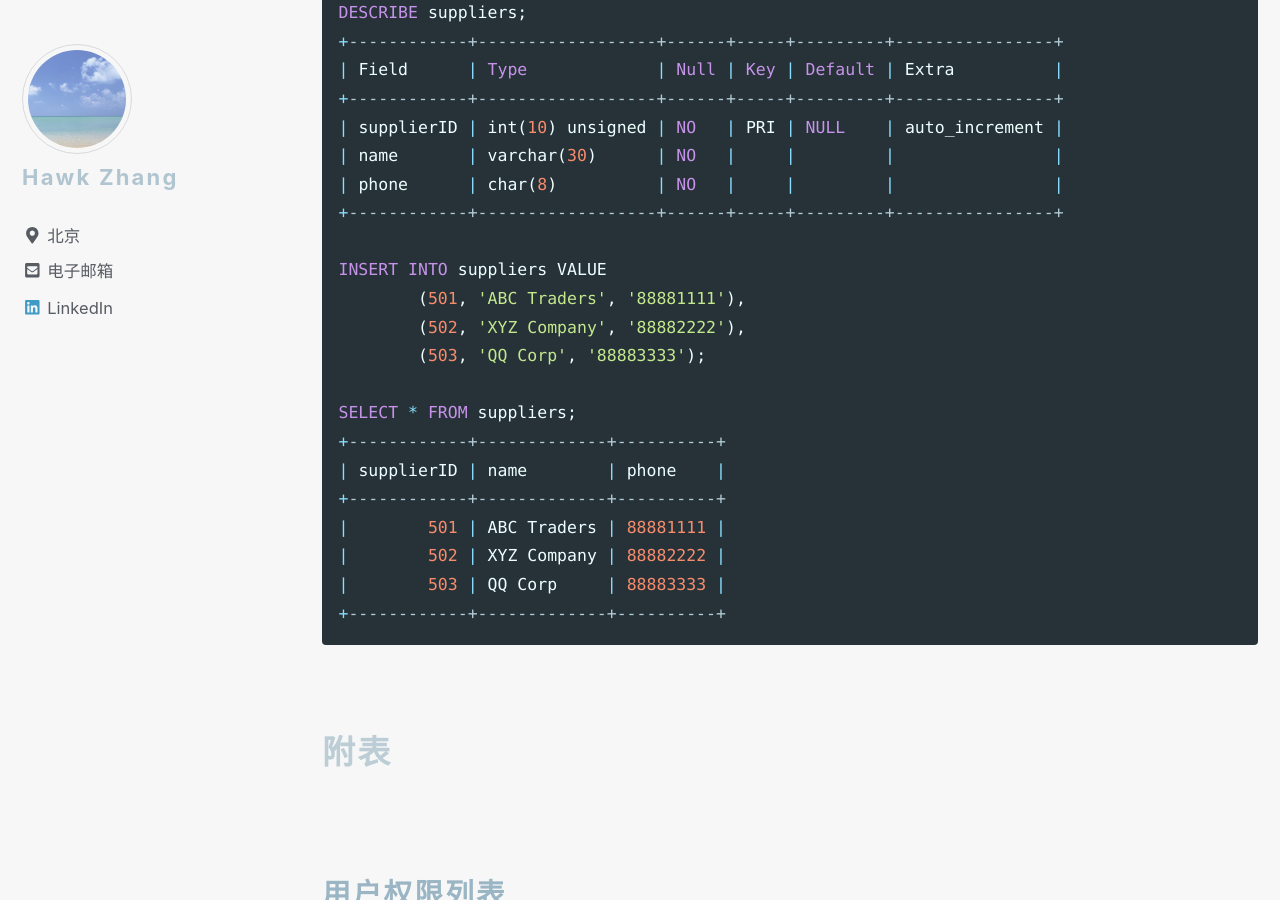
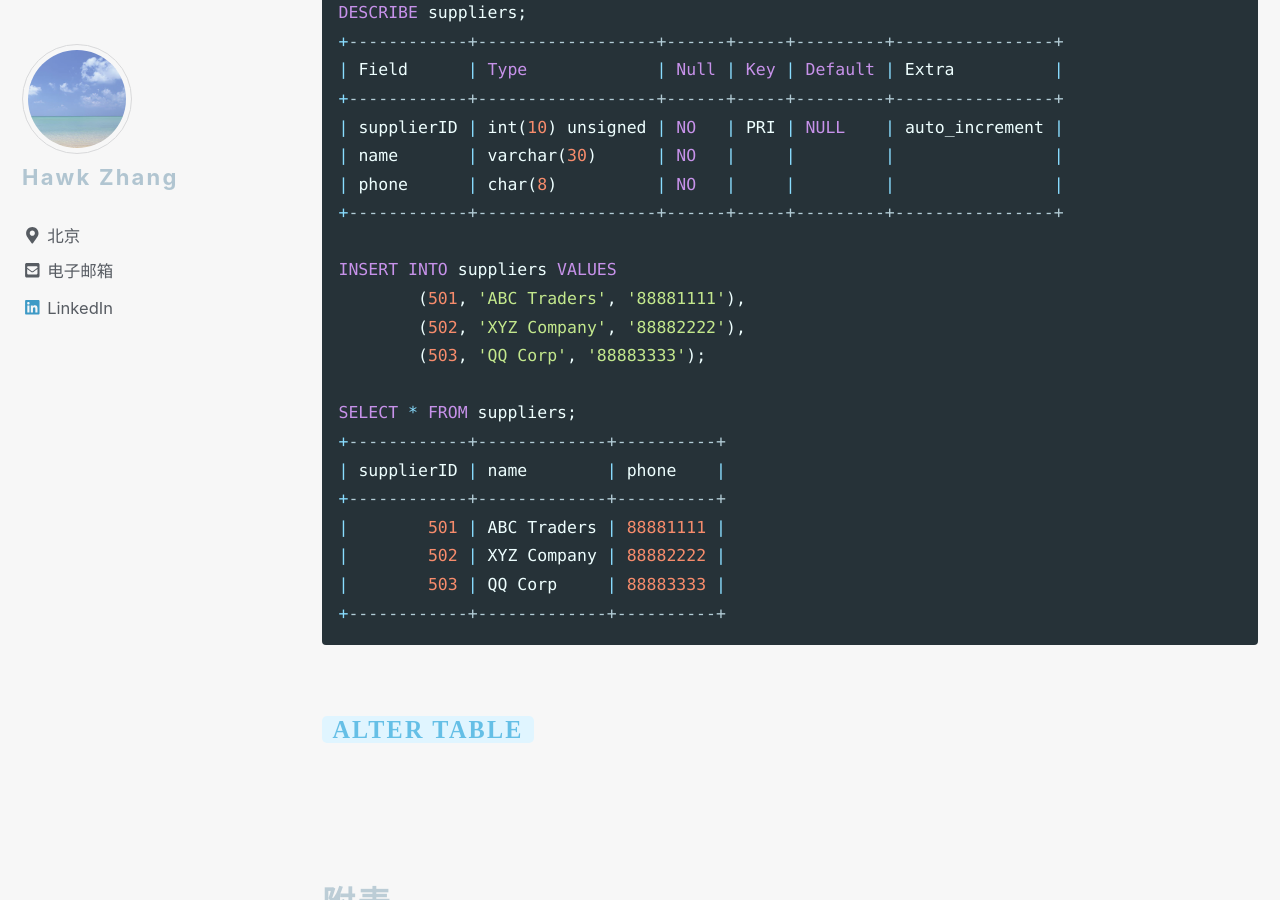
Before and after one commit to narru888/linotes_note, a Jekyll site: the page built from _posts/mysql/2016-04-02-statements.md, in a window 1280 px wide and 900 px high, scrolled down 26612 px. Built offline with Jekyll 4.4.1, drawn with Linux system fonts in a browser that asks for light colours; nearby versions of some CDN libraries; a script that is not in the unit is left out.

Commit message:
update on 2018-10-15 17:32:02 CST

````diff
--- a/_posts/mysql/2016-04-02-statements.md
+++ b/_posts/mysql/2016-04-02-statements.md
@@ -1086,7 +1086,7 @@ DESCRIBE suppliers;
 | phone      | char(8)          | NO   |     |         |                |
 +------------+------------------+------+-----+---------+----------------+
 
-INSERT INTO suppliers VALUE
+INSERT INTO suppliers VALUES
 	(501, 'ABC Traders', '88881111'),
 	(502, 'XYZ Company', '88882222'),
 	(503, 'QQ Corp', '88883333');
@@ -1100,6 +1100,14 @@ SELECT * FROM suppliers;
 |        503 | QQ Corp     | 88883333 |
 +------------+-------------+----------+
 ```
+
+
+
+
+#### `ALTER TABLE`
+
+
+
 
 
 
````
